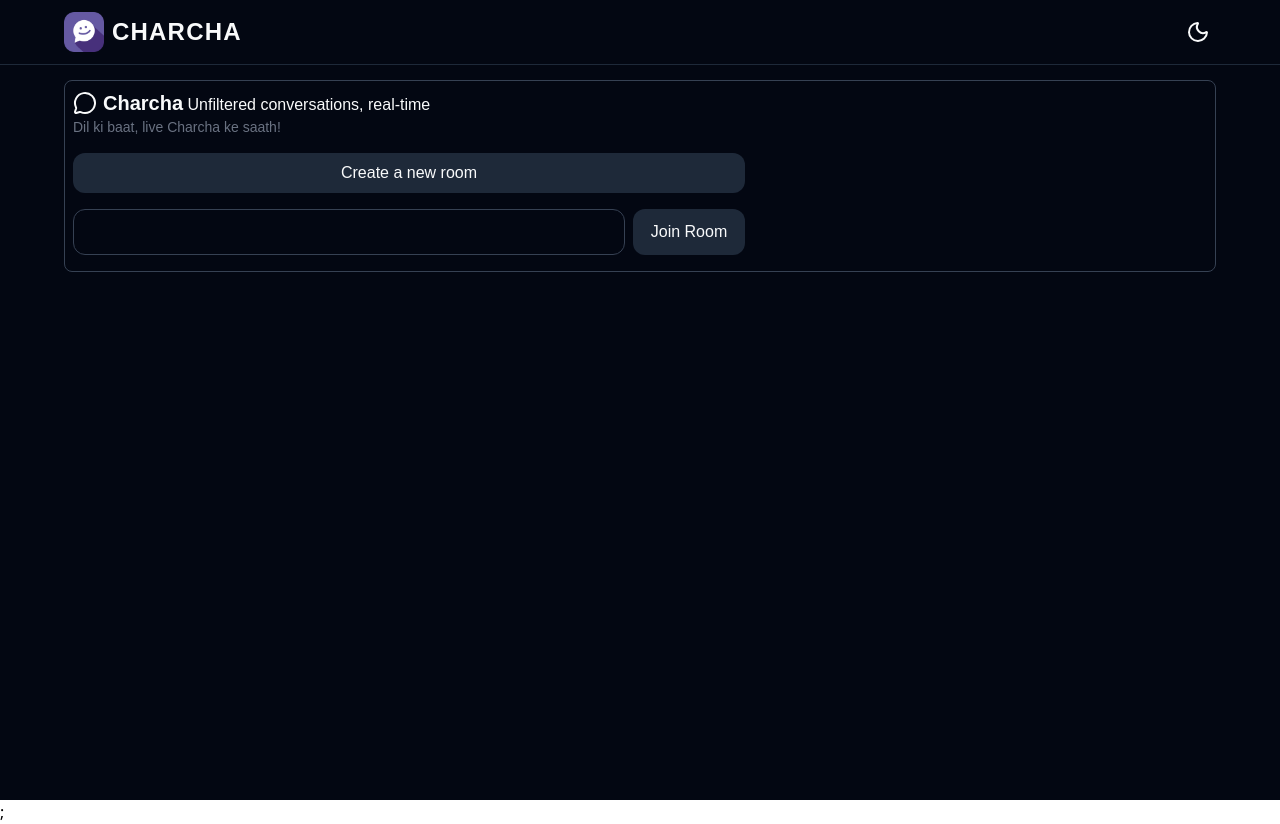
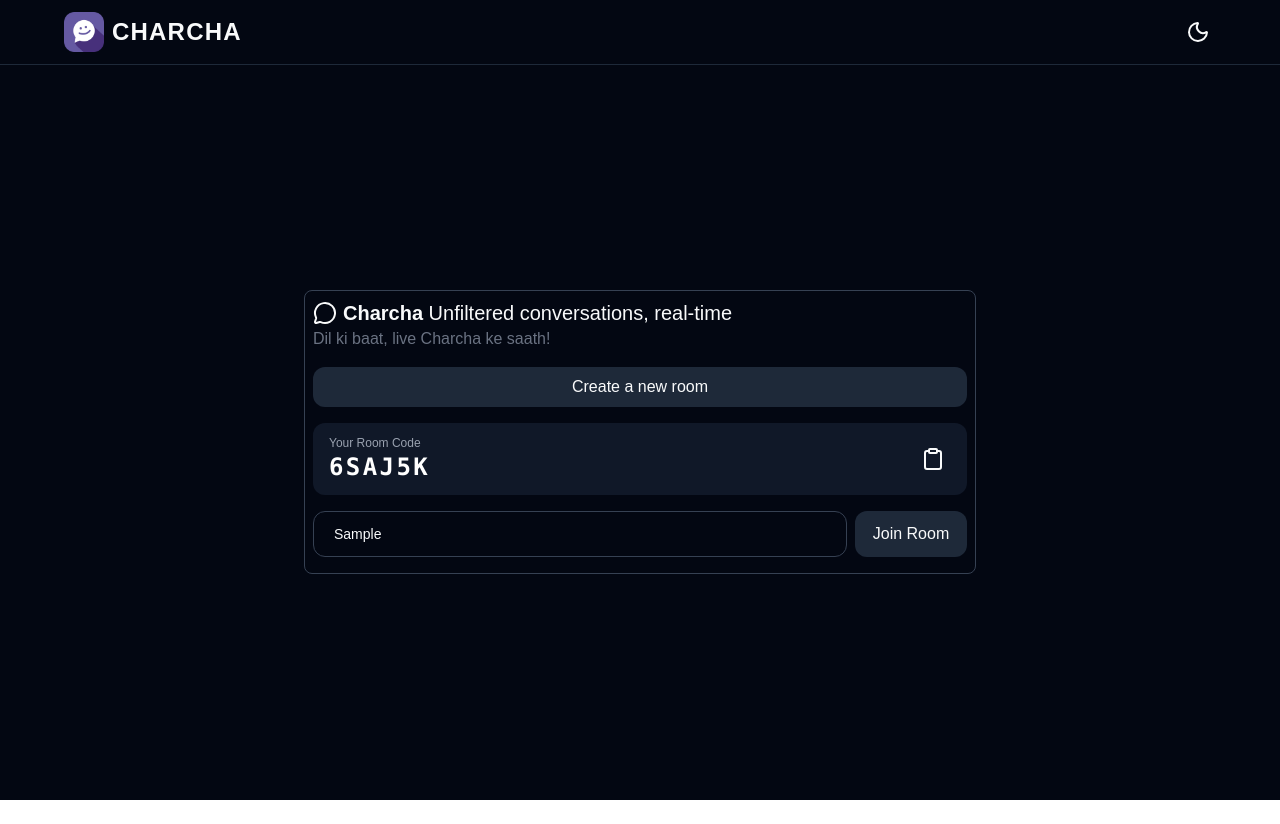
Before and after one commit to Dev-Yadnesh8/chat-app, a React (Vite) app in the folder client/: page / in a window 1280 px wide. Both pictures are taken after typing "Sample" into the empty fields and a click on the button "Create a new room". After the commit the page ends 800 px from the top, so only its background shows below. Built offline with nearby package versions, Linux system fonts and the light colour scheme; a web font is replaced by a local one.

Commit message:
added roomCode generation logic

```diff
--- a/client/src/components/Container.tsx
+++ b/client/src/components/Container.tsx
@@ -6,7 +6,7 @@ type ContainerProp = {
 
 function Container({ child }: ContainerProp) {
   return (
-    <div className="border border-gray-300 dark:border-gray-700  rounded-lg p-2">
+    <div className="border border-gray-300 dark:border-gray-700  rounded-lg p-2 w-full">
       {child}
     </div>
   );
--- a/client/src/components/HomeContent.tsx
+++ b/client/src/components/HomeContent.tsx
@@ -1,37 +1,74 @@
-// components/HomeContent.tsx
-
-import { MessageCircle } from "lucide-react";
+import { MessageCircle, Clipboard } from "lucide-react";
 import Button from "./Buttons/Button";
 import InputField from "./InputField";
 import { APPNAME } from "../utils/constants";
+import { generateRoomCode } from "../utils/helper";
+import React, { useState } from "react";
+import IconButton from "./Buttons/IconButton";
 
 function HomeContent() {
+  const [roomCode, setRoomCode] = useState("");
+  const [input, setInput] = useState("");
+
+  function handleCreateRoom() {
+    setRoomCode(generateRoomCode());
+  }
+
+  function handleOnChange(val:string) {
+    setInput(val);
+  }
+
+  function handleOnClear() {
+    setInput("");
+  }
+
   return (
-    <div className="max-w-2xl">
+    <>
       <div className="flex gap-x-1.5 items-center ">
         <MessageCircle />
 
-        <h4>
-          <b className="text-xl">{APPNAME}</b> Unfiltered conversations,
-          real-time
+        <h4 className="text-xl">
+          <b>{APPNAME}</b> Unfiltered conversations, real-time
         </h4>
       </div>
 
-      <p className="text-sm text-gray-500 mb-4">
+      <p className="text-md text-gray-500 mb-4">
         Dil ki baat, live Charcha ke saath!
       </p>
 
       <Button
         label="Create a new room"
-        onClick={() => {}}
+        onClick={handleCreateRoom}
         className="w-full mb-4"
       />
 
+      {roomCode !== "" && (
+        <div className="flex items-center justify-between gap-3 mb-4 px-4 py-3 rounded-xl bg-gray-200  dark:bg-gray-900 ">
+          <div className="flex flex-col">
+            <span className="text-xs text-gray-500 dark:text-gray-400">
+              Your Room Code
+            </span>
+            <h3 className="font-mono text-2xl font-semibold tracking-widest text-gray-900 dark:text-white">
+              {roomCode}
+            </h3>
+          </div>
+          <IconButton
+            icon={<Clipboard />}
+            onClick={() => {
+              navigator.clipboard.writeText(roomCode);
+              alert("Room code copied!");
+            }}
+            arialLable="copy-room-code"
+          />
+        </div>
+      )}
+
       <div className="flex justify-between gap-x-2 mb-2">
         <InputField
-          value=""
-          onChange={() => {}}
-          onClear={() => {}}
+          value={input}
+          onChange={handleOnChange}
+
+          onClear={handleOnClear}
           className="w-full"
           variant="solid"
         />
@@ -41,7 +78,7 @@ function HomeContent() {
           className="w-full max-w-28"
         />
       </div>
-    </div>
+    </>
   );
 }
 
--- a/client/src/components/InputField.tsx
+++ b/client/src/components/InputField.tsx
@@ -12,7 +12,7 @@ interface InputFieldPorps {
   rightIcon?: ReactNode;
   className?: string;
   iconArialLable?: string;
-  onChange(): void;
+  onChange(e: string): void;
   onClear(): void;
 }
 
@@ -55,7 +55,7 @@ function InputField({
       <input
         type={type}
         value={value}
-        onChange={onChange}
+        onChange={(e) => onChange(e.target.value)}
         placeholder={placeholder}
         onFocus={() => setIsFocused(true)}
         onBlur={() => {
--- a/client/src/components/Layout.tsx
+++ b/client/src/components/Layout.tsx
@@ -3,9 +3,10 @@ import Header from "./Header";
 
 function Layout() {
   return (
-    <div className="h-screen w-full font-display bg-gray-50 dark:bg-gray-950 text-black dark:text-gray-50 felx flex-col">
+    <div className="h-screen w-full font-display bg-gray-50 dark:bg-gray-950 text-black dark:text-gray-50 flex flex-col">
       <Header />
-      <main className="flex justify-center p-4 grow">
+
+      <main className="p-4 w-full grow flex justify-center items-center">
         <div className="w-full max-w-6xl">
           <Outlet />
         </div>
--- a/client/src/main.tsx
+++ b/client/src/main.tsx
@@ -20,6 +20,6 @@ const router = createBrowserRouter(
 
 createRoot(document.getElementById("root")!).render(
   <StrictMode>
-    <RouterProvider router={router} />;
+    <RouterProvider router={router}/>
   </StrictMode>
 );
--- a/client/src/pages/Home.tsx
+++ b/client/src/pages/Home.tsx
@@ -1,10 +1,12 @@
-import {Container, HomeContent } from "../components";
+import { Container, HomeContent } from "../components";
 
 function Home() {
   return (
-    <>
-      <Container child={<HomeContent />} />
-    </>
+    <div className="w-full h-full flex justify-center items-center">
+      <div className="w-full max-w-2xl">
+        <Container child={<HomeContent />} />
+      </div>
+    </div>
   );
 }
 
--- /dev/null
+++ b/client/src/utils/helper.ts
@@ -0,0 +1,11 @@
+export function generateRoomCode(length: number = 6): string {
+  const characters = 'ABCDEFGHIJKLMNOPQRSTUVWXYZ0123456789';
+  let code = '';
+
+  for (let i = 0; i < length; i++) {
+    const randomChar = characters.charAt(Math.floor(Math.random() * characters.length));
+    code += randomChar;
+  }
+
+  return code;
+}
```
